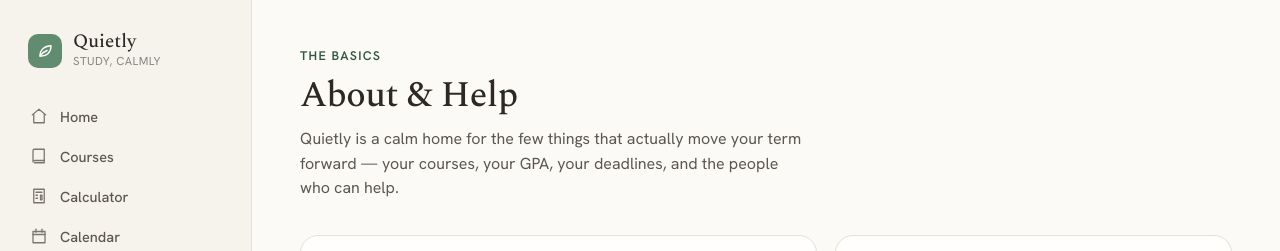
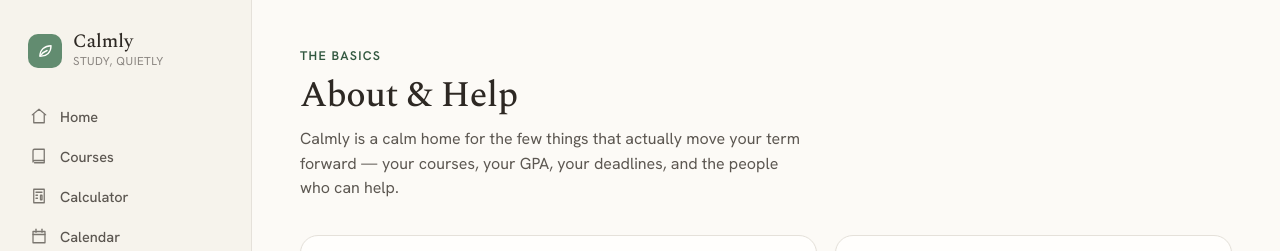
Before and after one commit to OmarBader-dev/calmly, a React (Vite) app: page / in a window 1280 px wide. Both pictures are taken after a click on the button "About & Help". Shown: the top 251 px of the page. Built offline with nearby package versions, Linux system fonts and the light colour scheme.

Commit message:
polishing details

```diff
--- a/index.html
+++ b/index.html
@@ -3,7 +3,7 @@
   <head>
     <meta charset="UTF-8" />
     <meta name="viewport" content="width=device-width, initial-scale=1.0, viewport-fit=cover" />
-    <title>Quietly — Study Planner</title>
+    <title>Calmly — Study Planner</title>
     <link rel="preconnect" href="https://fonts.googleapis.com" />
     <link rel="preconnect" href="https://fonts.gstatic.com" crossorigin />
     <link
@@ -14,7 +14,7 @@
     <!-- Apply the saved theme before React mounts to avoid a flash of the default theme. -->
     <script>
       try {
-        var p = JSON.parse(localStorage.getItem("quietly.theme") || "{}");
+        var p = JSON.parse(localStorage.getItem("calmly.theme") || "{}");
         if (p.theme) document.documentElement.setAttribute("data-theme", p.theme);
         if (p.serif === false) document.documentElement.setAttribute("data-serif", "off");
       } catch (e) {}
--- a/package.json
+++ b/package.json
@@ -1,9 +1,9 @@
 {
-  "name": "quietly",
+  "name": "calmly",
   "private": true,
   "version": "0.1.0",
   "type": "module",
-  "description": "Quietly — a calm student study planner & GPA calculator (CSCI390 Project Phase 2).",
+  "description": "Calmly — a calm student study planner & GPA calculator (CSCI390 Project Phase 2).",
   "scripts": {
     "dev": "vite",
     "build": "vite build",
--- a/src/components/Brand.jsx
+++ b/src/components/Brand.jsx
@@ -7,8 +7,8 @@ export default function Brand() {
         <Icon name="leaf" />
       </div>
       <div>
-        <div className="brand-name">Quietly</div>
-        <div className="brand-sub">study, calmly</div>
+        <div className="brand-name">Calmly</div>
+        <div className="brand-sub">study, quietly</div>
       </div>
     </div>
   );
--- a/src/components/MobileTop.jsx
+++ b/src/components/MobileTop.jsx
@@ -8,7 +8,7 @@ export default function MobileTop({ gpa }) {
           <Icon name="leaf" />
         </div>
         <span className="brand-name" style={{ fontSize: 17 }}>
-          Quietly
+          Calmly
         </span>
       </div>
       <div className="gpa-chip" style={{ padding: 0 }}>
--- a/src/data/store.js
+++ b/src/data/store.js
@@ -49,7 +49,7 @@ export function seed() {
   };
 }
 
-const KEY = "quietly.v1";
+const KEY = "calmly.v1";
 
 function load() {
   try {
--- a/src/data/theme.js
+++ b/src/data/theme.js
@@ -3,7 +3,7 @@
    ============================================================ */
 import { useState, useEffect } from "react";
 
-const KEY = "quietly.theme";
+const KEY = "calmly.theme";
 
 export const THEME_META = [
   { id: "warm", label: "Warm", bg: "oklch(0.985 0.006 85)", accent: "oklch(0.60 0.062 155)" },
--- a/src/pages/About.jsx
+++ b/src/pages/About.jsx
@@ -50,7 +50,7 @@ export default function About({ store, theme, serif, setTheme, setSerif }) {
       <PageHead
         kicker="The basics"
         title="About & Help"
-        desc="Quietly is a calm home for the few things that actually move your term forward — your courses, your GPA, your deadlines, and the people who can help."
+        desc="Calmly is a calm home for the few things that actually move your term forward — your courses, your GPA, your deadlines, and the people who can help."
       />
 
       <div className="grid" style={{ gridTemplateColumns: "1.3fr 1fr", gap: 18, alignItems: "start" }}>
@@ -156,7 +156,7 @@ export default function About({ store, theme, serif, setTheme, setSerif }) {
         </div>
         <div>
           <div style={{ fontSize: 14, fontWeight: 600, color: "var(--ink)" }}>
-            Quietly — built by Omar Bader
+            Calmly — built by Omar Bader
           </div>
           <div style={{ fontSize: 12.5, color: "var(--ink-faint)" }}>
             CSCI390: Web Programming · Project Phase 2 · React + Vite
```
Also changed, not shown: 2 other files (tests, documents, lock files or other folders).
